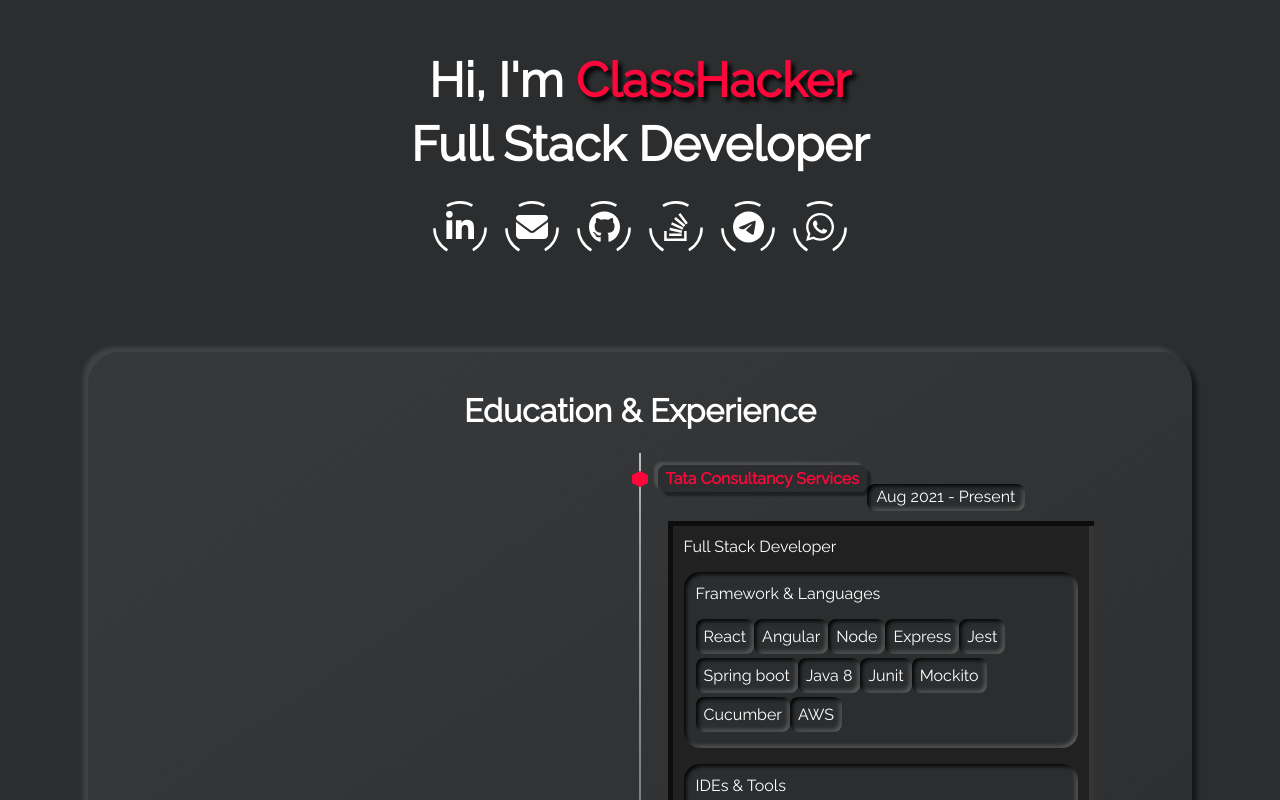
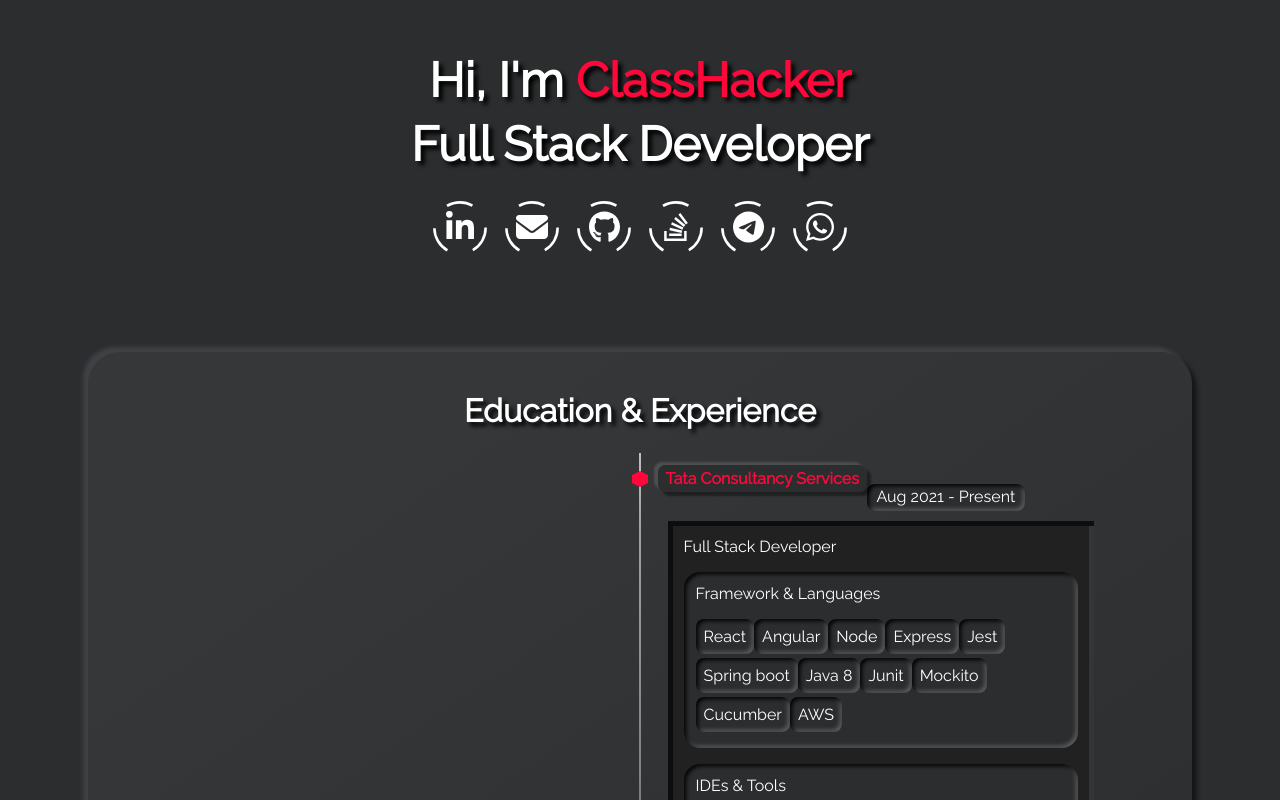
Before and after one commit to ClassHacker/classhacker.github.io, a React (Create React App) app: page / in a window 1280 px wide. Shown: the top 800 px of the page. Built offline with nearby package versions, Linux system fonts and the light colour scheme; what react-animations would draw is missing.

Commit message:
style: added text shadow

```diff
--- a/src/App.scss
+++ b/src/App.scss
@@ -44,6 +44,7 @@
 h1 {
   font-size: $font-size-h1;
   font-weight: $font-weight-strong;
+  text-shadow: 0.25rem 0.25rem 0.25rem #000;
   line-height: 2rem;
 }
 
```
